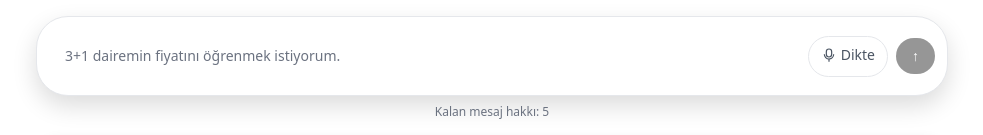
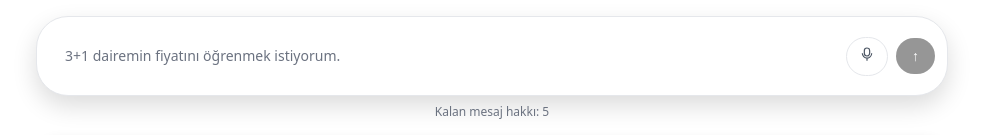
Before and after one commit to muazgozhamam/teklif-platform, a Next.js app in the folder apps/dashboard/: page / in a window 1280 px wide. Shown: the part 263-398 px from the top of the page, without its empty margins (148-1131 px from the left). Built offline with nearby package versions, Linux system fonts and the light colour scheme; no server answers.

Commit message:
chore(dashboard): remove dictation label text from composer

```diff
--- a/apps/dashboard/components/chat/ChatComposer.tsx
+++ b/apps/dashboard/components/chat/ChatComposer.tsx
@@ -142,9 +142,8 @@ export default function ChatComposer({
             background: isDictating ? "color-mix(in oklab, var(--color-primary-600) 12%, var(--color-surface))" : "transparent",
           }}
         >
-          <span className="inline-flex items-center gap-1">
+          <span className="inline-flex items-center">
             <MicIcon className="h-4 w-4" />
-            <span>Dikte</span>
           </span>
         </button>
 
```
